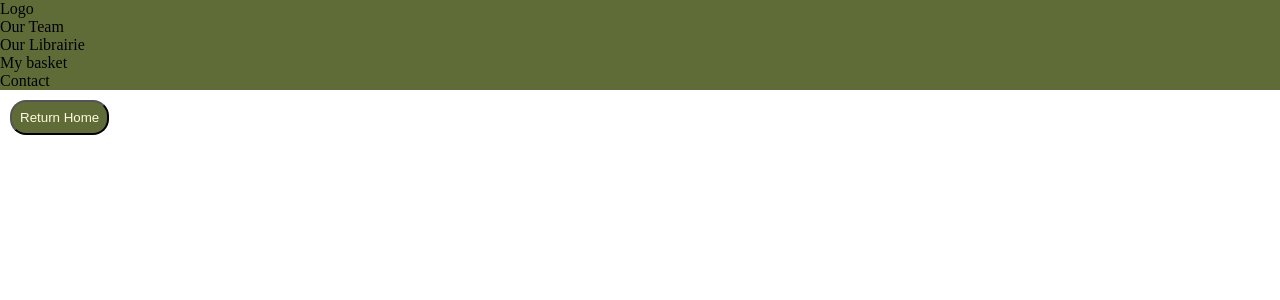
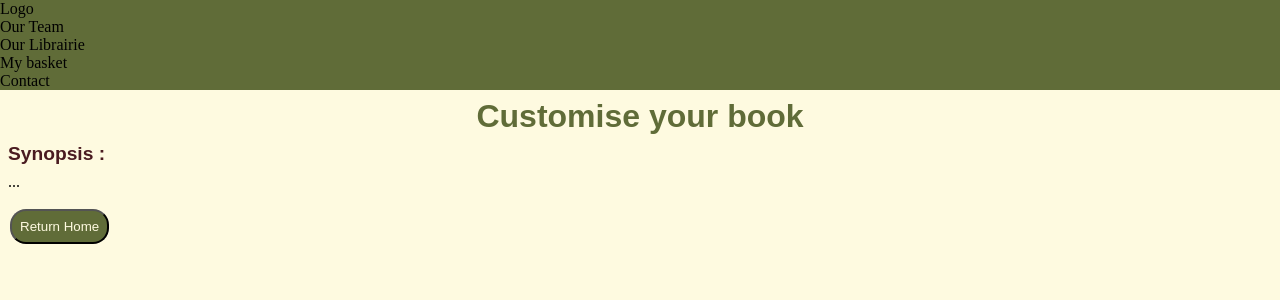
Before and after one commit to WildCodeSchool-2024-02/JS-lyon-0224-P2-cover_4_you, a React (Vite) app in the folder client/: page /book-page/1 in a window 1280 px wide. Shown: the top 300 px of the page. Built offline with nearby package versions, Linux system fonts and the light colour scheme; no server answers.

Commit message:
add title, img, author, years select book

```diff
--- a/client/src/App.module.css
+++ b/client/src/App.module.css
@@ -44,6 +44,7 @@
 
 body {
   margin: 0rem;
+  background-color: var(--light-color);
 }
 
 h1 {
@@ -51,6 +52,8 @@ h1 {
   font-size: calc(1.5 * --title-font-size);
   color: var(--main-color);
   margin: 0.5rem;
+  display: flex;
+  justify-content: center;
 }
 
 h2 {
@@ -63,14 +66,14 @@ h2 {
 h3 {
   font-family: var(--title-font-family);
   font-size: var(--title-font-size);
-  color: var(--third-color);
+  color: var(--secondary-color);
   margin: 0.5rem;
 }
 
 p {
   font-family: var(--main-font-family);
   font-size: var(--title-font-size);
-  color: var(--third-color);
+  color: black;
   margin: 0.5rem;
 }
 
--- a/client/src/component_home/ListBooks/ListBooks.module.css
+++ b/client/src/component_home/ListBooks/ListBooks.module.css
@@ -6,7 +6,7 @@
 .globalBook {
   background-color: #fefae0;
   box-shadow: 0px 10px 10px gray;
-  border: 2px solid #bc6c25;
+  border: 2px solid #4a1b20;
   border-radius: 25px;
   display: flex;
   flex-direction: column;
@@ -19,8 +19,9 @@
   font-size: 20px;
 }
 
-h2 {
+.globalBook h2 {
   text-align: center;
+  min-height: 4rem;
 }
 
 p {
@@ -31,6 +32,7 @@ img,
 button {
   margin: 10px;
   cursor: pointer;
+  padding: auto;
 }
 
 .button {
--- a/client/src/pages/BookPage.jsx
+++ b/client/src/pages/BookPage.jsx
@@ -1,18 +1,21 @@
 import axios from "axios";
 import { useEffect, useState } from "react";
 import { Link, useParams } from "react-router-dom";
+import styles from "./BookPage.module.css";
 
 function BookPage() {
   const { isbn } = useParams("page-book");
   const [book, setBook] = useState(null);
+
+  function canDisplay(element) {
+    return book !== null ? book[element] : "Loading...";
+  }
 
   useEffect(() => {
     try {
       axios
         .get(`https://openlibrary.org/search.json?q=${isbn}`)
         .then((response) => {
-          // console.log(response);
-          // console.log(response.data.docs.slice(0, 1)[0]);
           setBook(response.data.docs.slice(0, 1)[0]);
         });
     } catch (error) {
@@ -21,20 +24,35 @@ function BookPage() {
   }, []);
 
   return (
+    <main>
       <div>
+        <h1>Customise your book</h1>
         {book !== null && (
           <div>
-          <h1>{book.title}</h1>
+            <h2>{book.title}</h2>
+            <div className={styles.BookSelect}>
               <img
                 src={`https://covers.openlibrary.org/b/ISBN/${isbn}-M.jpg`}
                 alt="cover book"
               />
+              <p className={styles.author}>
+                Author : {canDisplay("author_name")}{" "}
+              </p>
+              <p>Year : {canDisplay("first_publish_year")}</p>
+            </div>
           </div>
         )}
+      </div>
+      <div>
+        <h3>Synopsis :</h3>
+        <p>...</p>
+      </div>
+      <div>
         <Link to="/">
           <button type="button">Return Home</button>
         </Link>
       </div>
+    </main>
   );
 }
 
--- /dev/null
+++ b/client/src/pages/BookPage.module.css
@@ -0,0 +1,19 @@
+.BookSelect {
+  background-color: #fefae0;
+  display: flex;
+  align-items: flex-start;
+  margin: 20px;
+}
+
+.BookSelect img {
+  width: 100px;
+}
+
+.BookSelect p {
+  display: flex;
+  flex-direction: column;
+}
+
+.BookSelect h2 {
+  align-items: start;
+}
```
Lines whose indentation alone changed are shown as unchanged.
